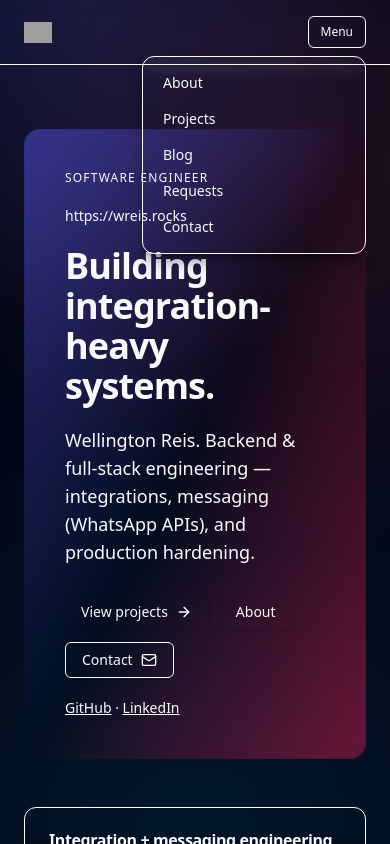
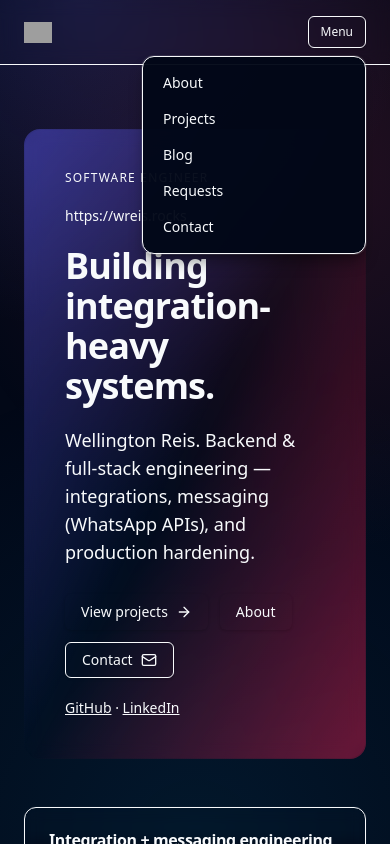
Before and after one commit to wellrcosta/wreis-website, a Next.js app: page / in a window 390 px wide. Both pictures are taken after a click on the button "Menu". Shown: the top 844 px of the page. Built offline with nearby package versions, Linux system fonts and the light colour scheme; grey boxes are pictures that could not be loaded.

Commit message:
fix: use explicit hsl background for mobile nav dropdown

```diff
--- a/src/components/mobile-nav.tsx
+++ b/src/components/mobile-nav.tsx
@@ -30,7 +30,7 @@ export function MobileNav() {
 
       <div
         className={cn(
-          'bg-card/95 absolute top-full right-0 z-[60] mt-2 w-56 rounded-xl border p-2 shadow-lg shadow-black/40 backdrop-blur',
+          'absolute top-full right-0 z-[60] mt-2 w-56 rounded-xl border bg-[hsl(var(--card)/0.96)] p-2 shadow-lg ring-1 shadow-black/40 ring-white/10 backdrop-blur',
           open ? 'block' : 'hidden',
         )}
       >
```
